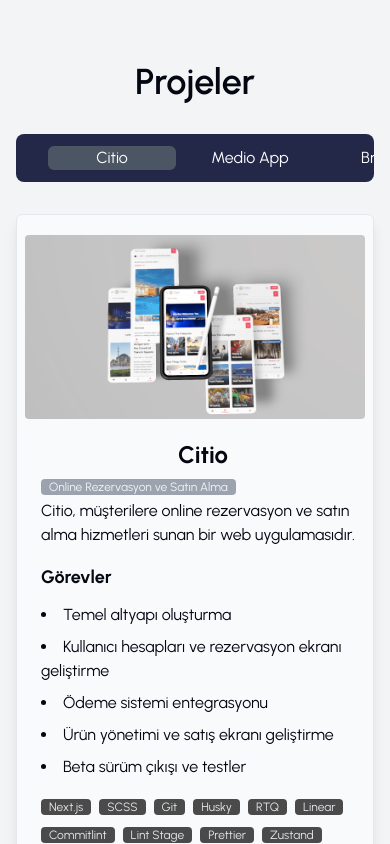
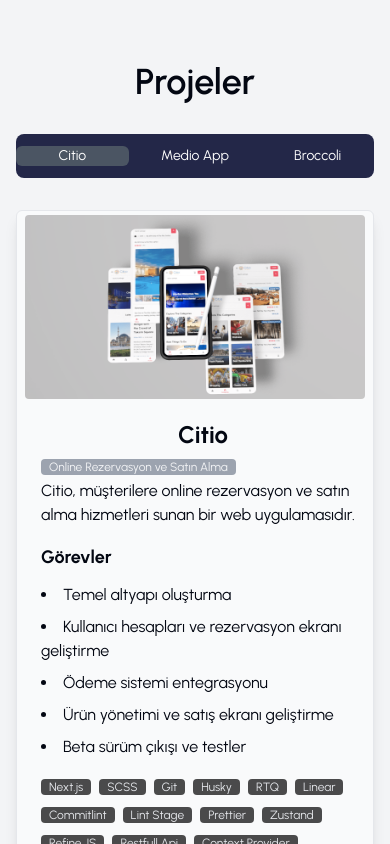
Before and after one commit to bedirhansay/PF-FE, a Next.js app: page / in a window 390 px wide. Shown: the part 2780-3624 px from the top of the page. Built offline with nearby package versions, Linux system fonts and the light colour scheme; no server answers.

Commit message:
slider bug fixes

```diff
--- a/src/components/projeler/projeler.module.scss
+++ b/src/components/projeler/projeler.module.scss
@@ -7,12 +7,12 @@
   }
 
   .swiper-container {
-    @apply flex justify-between max-w-7xl mx-auto flex-wrap rounded-lg  bg-darkBlue mb-8 p-8 py-3 text-center;
+    @apply rounded-lg  bg-darkBlue mb-8  py-3 text-center;
   }
 }
 
 .active-project {
-  @apply px-2 border p-4 bg-gray-50 rounded-md shadow-lg;
+  @apply px-2 border bg-gray-50 rounded-md shadow-lg;
 }
 
 .image-wrapper {
--- a/src/components/projeler/projeler.tsx
+++ b/src/components/projeler/projeler.tsx
@@ -32,7 +32,7 @@
           {projectDatas.map((item, index) => (
             <SwiperSlide
               key={item.projectName}
-              className={`text-base cursor-pointer !w-32 text-white  ${
+              className={` text-sm  sm:text-base cursor-pointer text-white  ${
                 index === activeProject ? "bg-gray-600 rounded-md " : ""
               }`}
               onClick={() => handleClick(index)}
```
